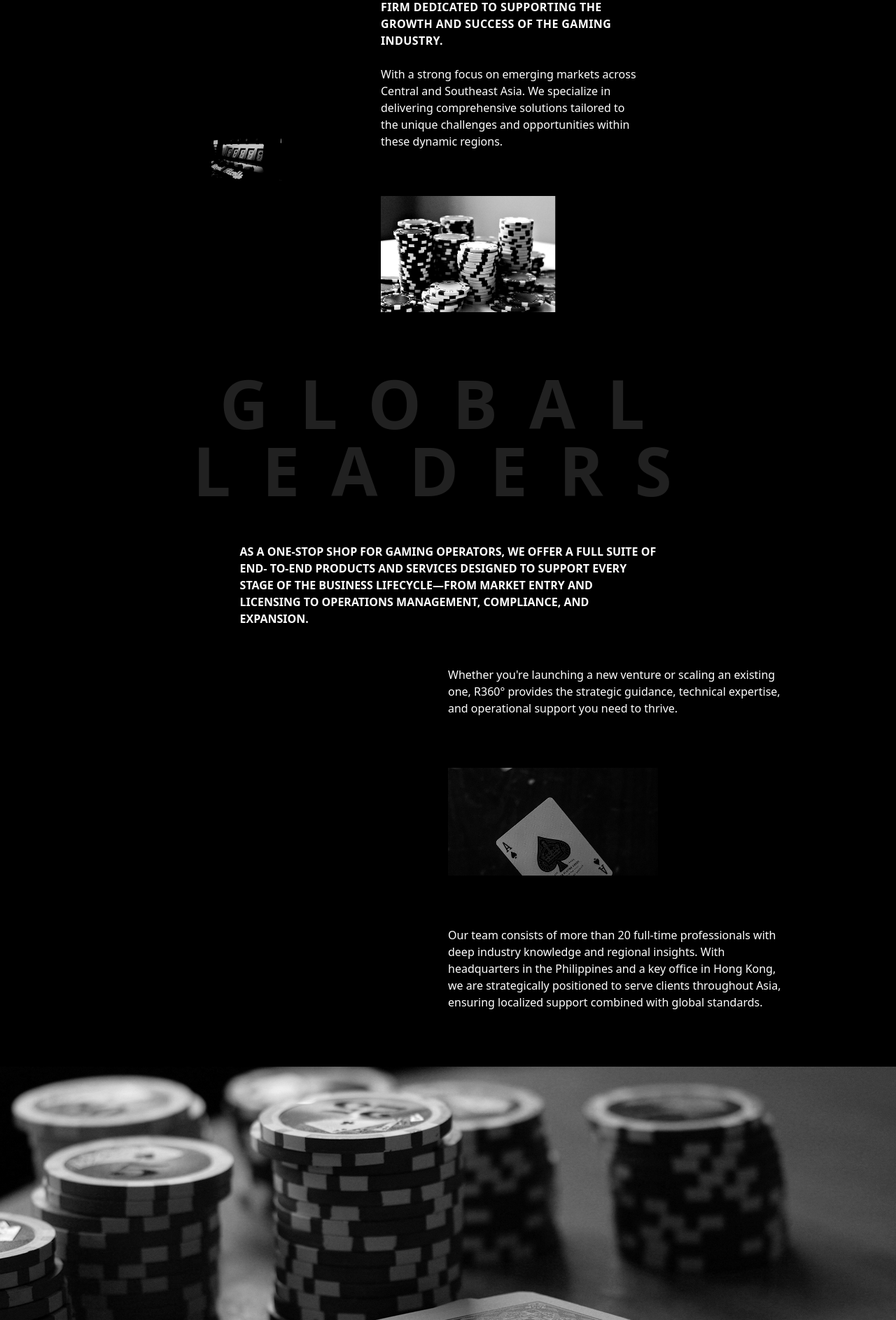
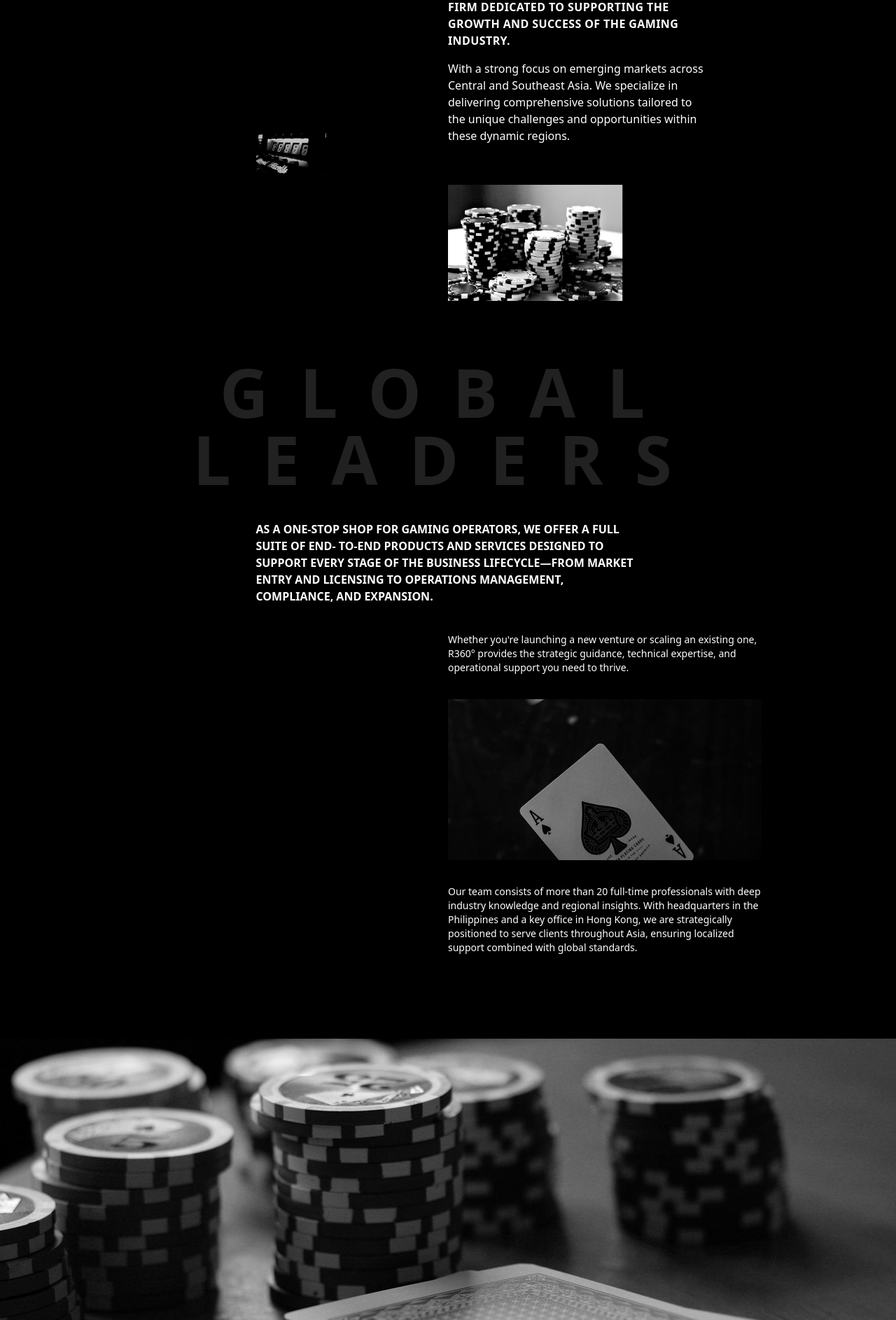
Before and after one commit to OGSoftSystem/360, a Next.js app: page / in a window 1280 px wide. Shown: the part 734-2620 px from the top of the page at 70% size. Built offline with nearby package versions, Linux system fonts and the light colour scheme.

Commit message:
chores (app): align girds

```diff
--- a/src/app/(base)/page.tsx
+++ b/src/app/(base)/page.tsx
@@ -1,4 +1,4 @@
-import ContactPage from "@/components/contact-page";
+import ContactForm from "@/components/contact-form";
 import LandingPage from "@/components/landing-page";
 import MaxWidthContainer from "@/components/max-width-container";
 import Image from "next/image";
@@ -9,13 +9,13 @@ const Home = () => {
       <LandingPage />
 
       <div className="text-center md:-mt-10">
-        <h1 className="text-app-clay font-bold text-5xl md:text-8xl lg:tracking-[2.8rem]">
+        <h1 className="text-app-clay font-bold text-4xl md:text-8xl lg:tracking-[2.8rem]">
           GLOBAL LEADERS
         </h1>
       </div>
 
-      <MaxWidthContainer className="py-14 flex items-center justify-center">
-        <h1 className="text-app-white text-center md:text-left font-bold max-w-prose">
+      <MaxWidthContainer className="py-6 md:py-10 flex items-center justify-center">
+        <h1 className="text-app-white text-center md:text-left font-bold max-w-[60ch]">
           AS A ONE-STOP SHOP FOR GAMING OPERATORS, WE OFFER A FULL SUITE OF END-
           TO-END PRODUCTS AND SERVICES DESIGNED TO SUPPORT EVERY STAGE OF THE
           BUSINESS LIFECYCLE—FROM MARKET ENTRY AND LICENSING TO OPERATIONS
@@ -26,13 +26,13 @@ const Home = () => {
       <MaxWidthContainer className="grid grid-cols-1 sm:grid-cols-2 space-y-4">
         <div className="hidden sm:block"></div>
         <div>
-          <p className="text-app-white text-center md:text-left">
+          <p className="text-app-white text-sm text-center md:text-left">
             Whether you&apos;re launching a new venture or scaling an existing
             one, R360° provides the strategic guidance, technical expertise, and
             operational support you need to thrive.
           </p>
 
-          <div className="relative w-full md:w-[300px] h-[300px]">
+          <div className="relative w-full h-[300px]">
             <Image
               src="/img/whot.png"
               fill
@@ -41,7 +41,7 @@ const Home = () => {
             />
           </div>
 
-          <p className="text-app-white text-center md:text-left">
+          <p className="text-app-white text-sm text-center md:text-left mb-10 mb:mb-0">
             Our team consists of more than 20 full-time professionals with deep
             industry knowledge and regional insights. With headquarters in the
             Philippines and a key office in Hong Kong, we are strategically
@@ -50,18 +50,23 @@ const Home = () => {
           </p>
         </div>
       </MaxWidthContainer>
-      <div className="dice relative w-full h-[550px] mt-20"></div>
+      <div className="md:block hidden dice w-full h-[550px] mt-20"></div>
+
+      <div className="md:hidden relative w-full h-[300px] md:mt-16">
+        <Image src="/img/big-dice.png" fill className="object-contain" alt="whot" />
+      </div>
 
       <div className="contact-image md:paddingY">
-        <MaxWidthContainer>
-          <h1>
-            AT R360°, WE ARE COMMITTED TO BEING YOUR TRUSTED PARTNER IN
+        <MaxWidthContainer className="flex flex-col items-center">
+          <h1 className="text-app-white font-bold max-w-prose md:mb-4 py-10">
+            AT R360°, WE ARE COMMITTED TO BEING YOUR TRUSTED PARTNER IN <br />
             NAVIGATING THE GAMING LANDSCAPE—HELPING YOU MOVE FASTER, SMARTER,
             AND MORE CONFIDENTLY IN SOME OF THE WORLD&apos;S MOST PROMISING
             MARKETS.
           </h1>
-          <div className="flex md:justify-end">
-            <ContactPage />
+
+          <div className="w-full md:w-6/12 self-end md:pt-20">
+            <ContactForm />
           </div>
         </MaxWidthContainer>
       </div>
--- a/src/app/globals.css
+++ b/src/app/globals.css
@@ -138,28 +138,14 @@
   background-image: url("/img/big-dice.png");
   background-repeat: no-repeat;
   background-position: center;
-  object-fit: cover;
+  object-fit: contain;
 }
-.one {
-  background-image: url("/img/1.png");
-  background-repeat: no-repeat;
-  background-position: center;
-}
-.two {
-  background-image: url("/img/2.png");
-  background-repeat: no-repeat;
-  background-position: center;
-}
-.three {
-  background-image: url("/img/3.png");
-  background-repeat: no-repeat;
-  background-position: center;
-}
+
 @utility paddingY {
   @apply py-8 md:py-16 lg:py-20;
 }
 @utility title {
-  @apply text-app-white text-5xl sm:text-6xl md:text-8xl md:leading-24 tracking-tighter font-bold;
+  @apply text-app-white text-5xl sm:text-6xl md:text-8xl md:leading-24 tracking-wider font-bold;
 }
 @utility card {
   @apply rounded-4xl bg-app-white p-10 space-y-3;
--- a/src/components/Footer.tsx
+++ b/src/components/Footer.tsx
@@ -7,9 +7,11 @@ const Footer = () => {
     <footer className="bg-app-black paddingY">
       <MaxWidthContainer className="flex justify-between">
         <div className="my-4">
-          <p className="text-app-white md:text-xl">+1 (xxx) xxx-xxxx </p>
+          <p className="text-app-white text-xs md:text-sm">
+            +1 (xxx) xxx-xxxx{" "}
+          </p>
           <Link
-            className="text-app-white md:text-xl"
+            className="text-app-white text-xs md:text-sm"
             href={"mailto:info@R360consulting.com"}
           >
             info@R360consulting.com
@@ -17,9 +19,13 @@ const Footer = () => {
         </div>
 
         <div className="flex space-x-3 items-center">
-          <p className="text-app-white">Terms</p>
+          <Link href="/" className="text-app-white">
+            Terms
+          </Link>
           <div className="size-1 bg-app-white rounded-full" />
-          <p className="text-app-white">Privacy</p>
+          <Link href="/" className="text-app-white">
+            Privacy
+          </Link>
         </div>
       </MaxWidthContainer>
     </footer>
--- a/src/components/contact-form.tsx
+++ b/src/components/contact-form.tsx
@@ -58,7 +58,7 @@ const ContactForm = () => {
     <Form {...form}>
       <form
         onSubmit={form.handleSubmit(onSubmitForm)}
-        className="px-10 py-8 bg-app-gray w-full md:w-6/12 "
+        className="px-10 py-8 bg-app-gray w-full "
       >
         <h4 className="text-app-white mb-6 text-lg font-semibold uppercase">
           Contact Us
@@ -101,7 +101,7 @@ const ContactForm = () => {
         </div>
 
         <CustomSubmitBtn
-          title="Send Message"
+          title="Send"
           isSubmitting={submitting}
           spinnerClassName="text-white"
           className="bg-app-white text-accent-foreground mt-6 cursor-pointer"
--- a/src/components/contact-page.tsx
+++ b/src/components/contact-page.tsx
@@ -2,6 +2,7 @@ import React from "react";
 import ContactForm from "./contact-form";
 
 const ContactPage = () => {
+
   return <ContactForm />;
 };
 
--- a/src/components/landing-page.tsx
+++ b/src/components/landing-page.tsx
@@ -4,8 +4,8 @@ import Image from "next/image";
 
 const LandingPage = () => {
   return (
-    <MaxWidthContainer className="paddingY ">
-      <div className="hidden md:block home-card h-fit md:-mt-10 pb-20">
+    <MaxWidthContainer className="paddingY">
+      <div className="hidden md:block home-card h-fit md:-mt-10 pb-24">
         <h1 className="title z-10">
           FULL SERVICE <br />
           CONSULTANCY
@@ -24,9 +24,8 @@ const LandingPage = () => {
         </h1>
       </div>
 
-      <div className="grid grid-cols-1 md:grid-cols-5 mt-10 md:-mt-6">
-
-        <div className="col-span-2 hidden md:flex items-center justify-center">
+      <div className="grid grid-cols-1 md:grid-cols-2 mt-10 md:-mt-10">
+        <div className="hidden md:flex items-center justify-center">
           <Image
             src="/img/counter.png"
             width={100}
@@ -36,7 +35,7 @@ const LandingPage = () => {
           />
         </div>
 
-        <div className="md:col-span-3 space-y-6 md:w-[40ch] text-center md:text-left">
+        <div className="space-y-4 md:w-[40ch] text-center md:text-left">
           <h2 className="text-app-white font-bold tracking-wide">
             R360° IS A FULL-SERVICE CONSULTANCY FIRM DEDICATED TO SUPPORTING THE
             GROWTH AND SUCCESS OF THE GAMING INDUSTRY.
@@ -59,8 +58,6 @@ const LandingPage = () => {
           </div>
         </div>
       </div>
-
-
     </MaxWidthContainer>
   );
 };
--- a/src/components/max-width-container.tsx
+++ b/src/components/max-width-container.tsx
@@ -14,7 +14,7 @@ const MaxWidthContainer = ({
     <div
       id={id}
       className={cn(
-        "size-full px-4 md:px-6 lg:px-8 mx-auto max-w-screen-lg",
+        "size-full px-4 md:px-6 lg:px-8 mx-auto max-w-[60rem]",
         className
       )}
     >
```
